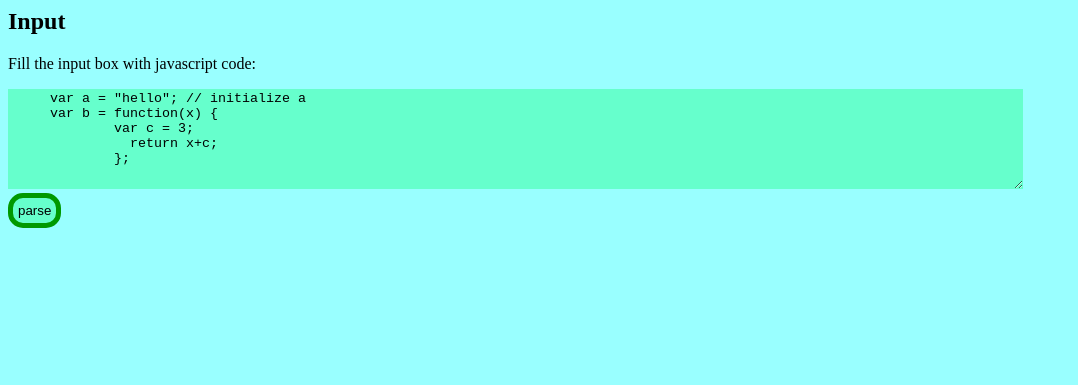
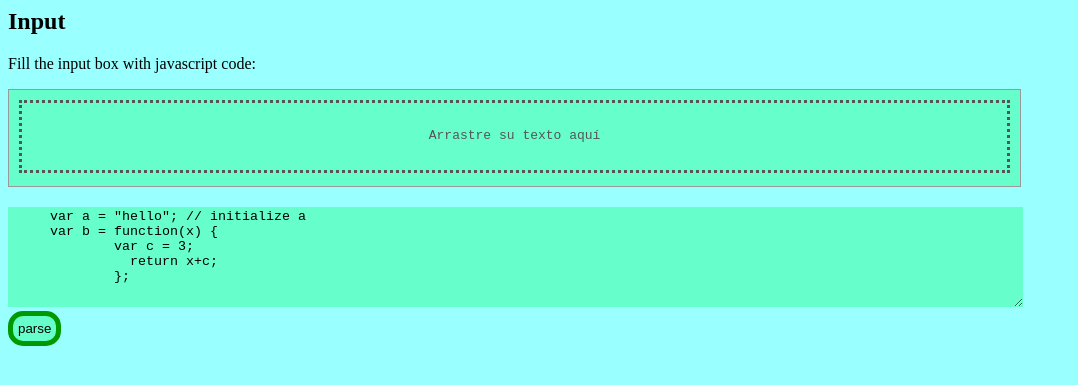
Before and after one commit to alu0100204148/AnalizadorLexico, a plain HTML site: page index.html in a window 1280 px wide. Shown: the part 119-504 px from the top of the page, without its empty margins (0-1078 px from the left). Drawn offline with nearby package versions, Linux system fonts and the light colour scheme.

Commit message:
Añadida capa y estilos de Drag&Drop

```diff
--- a/global.css
+++ b/global.css
@@ -6,6 +6,32 @@ html *
         padding-right: 10px; vertical-align: top;}
     table {width: 90%; border: 0px; cellpadding: 0px;}
 }
+#DRAGDROP
+{
+    border: #999 1px solid;
+    color: #FFF;
+    height: 1in;
+    overflow: auto;
+    width: 80%;
+    background-color: #66FFCC;
+    margin-bottom: 20px
+}
+
+#PLACEHOLDER {
+    margin: 10px;
+    border: #555 3px dotted;
+    font-family: monospace;
+    height: 70%;
+}
+
+#PLACEHOLDER p
+{
+    text-align: center;
+    margin-top: 25px;
+    color: #555;
+}
+
+body { background-color: #99FFFF; }
 #INPUT
 {
     border: none;
--- a/index.html
+++ b/index.html
@@ -22,6 +22,13 @@
   <p>
   Fill the input box with javascript code:
   </p>
+
+  <div id="DRAGDROP">
+    <div id="PLACEHOLDER">
+      <p>Arrastre su texto aqu&iacute;</p>
+    </div>
+  </div>
+
   <textarea id="INPUT">
      var a = "hello"; // initialize a
      var b = function(x) {
```
